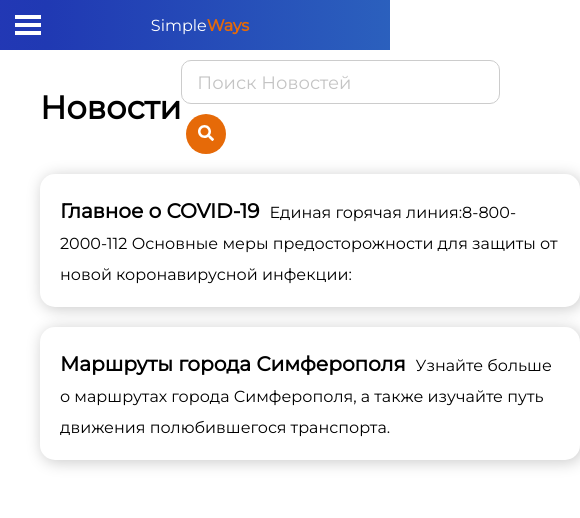
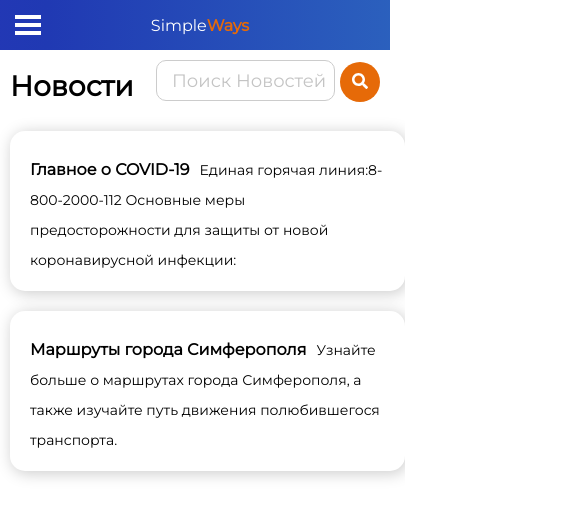
Before and after one commit to tw9ntyseven/SimpleWays, a React (Create React App) app: page /news in a window 390 px wide. Shown: the top 518 px of the page, 580 px wide, since content can reach past the window. Built offline with nearby package versions, Linux system fonts and the light colour scheme.

Commit message:
add optimization for mobile news

```diff
--- a/src/App.js
+++ b/src/App.js
@@ -41,7 +41,7 @@ function Home() {
                                             <Link to="/maps" className="cardTitle">Изучайте панорманый вид дорог</Link>
                                             </div>
                                         </div>
-                                        <a href="/maps" className="slide-route">перейти к карте &#10095;</a>
+                                        <Link to="/maps" className="slide-route">перейти к карте &#10095;</Link>
                                     </div>
                                 </div>
                         </TabPanel>
@@ -79,7 +79,7 @@ function Home() {
                                     <div className="slide-text">
                                         <span className="slide-title">Новости</span>
                                         <p className="slide-subtitle">Актуальные новости Крымcкой республики</p>
-                                        <Link to="#" className="slide-route">перейти к новостям &#10095;</Link>
+                                        <Link to="/news" className="slide-route">перейти к новостям &#10095;</Link>
                                     </div>
                                 </div>
                         </TabPanel>
--- a/src/components/footer/footer.js
+++ b/src/components/footer/footer.js
@@ -8,9 +8,9 @@ const Footer = () => {
                 <Link to="/" className="header-bar_logo footerLogo">Simple<span style={{color: "#E66A08", fontWeight: "bold"}}>Ways</span></Link>
         <div className="links">
         <div className="footerSocialNetworks">
-            <Link className="footerSocialNetworksItem"><i class="fab fa-vk"></i></Link>
-            <Link className="footerSocialNetworksItem"><i class="fab fa-instagram"></i></Link>
-            <Link className="footerSocialNetworksItem"><i class="fab fa-telegram"></i></Link>
+            <a href="https://vk.com/oonehacker" className="footerSocialNetworksItem"><i class="fab fa-vk"></i></a>
+            <a href="https://www.instagram.com/tw9ntyseven/" className="footerSocialNetworksItem"><i class="fab fa-instagram"></i></a>
+            <a className="footerSocialNetworksItem"><i class="fab fa-telegram"></i></a>
             </div>
             <div className="footerLinks">
                 <Link className="footerLinkItem" to="/ways">Блог</Link>
--- a/src/components/newsItem/newsItem.css
+++ b/src/components/newsItem/newsItem.css
@@ -26,3 +26,25 @@
     font-size: 16px;
     line-height: 1.5;
 }
+
+@media screen and (max-width: 1080px) {
+    .newsItem {
+        width: 355px;
+    }
+    .newsItemTitle {
+        font-size: 16px;
+    }
+    .newsItemSubtitle {
+        font-size: 14px;
+    }
+}
+@media screen and (max-width: 375px) {
+    .newsItem {
+        width: 320px;
+    }
+}
+@media screen and (max-width: 320px) {
+    .newsItem {
+        width: 265px;
+    }
+}
--- a/src/pages/maps/maps.js
+++ b/src/pages/maps/maps.js
@@ -13,7 +13,7 @@ const mapData = {
     ],
     zoom: 12
 };
-const antIcon = <LoadingOutlined style={{ fontSize: 64, color: "#2039b3", display: "flex", justifyContent: "center", alignItems: "center" }} spin />;
+const antIcon = <LoadingOutlined style={{ fontSize: 64, color: "#2039b3", display: "flex", justifyContent: "center", alignItems: "center", marginTop: "100px" }} spin />;
 
 class Maps extends Component {
     state = {
--- a/src/pages/news/news.css
+++ b/src/pages/news/news.css
@@ -1,4 +1,5 @@
 .wrapperNews {
+    width: 100%;
     margin-top: 50px;
 }
 .newsTitle {
@@ -29,3 +30,33 @@
 .contentNews {
     margin-left: 40px;
 }
+@media screen and (max-width: 1080px) {
+    .contentNews {
+        margin-left: 10px;
+    }
+    .newsTitle {
+        font-size: 28px;
+        margin: 0 10px 0 10px;
+    }
+    .newsInput {
+        width: 160px;
+        height: 37px;
+    }
+    .searchNews {
+        margin-right: 10px;
+    }
+}
+@media screen and (max-width: 375px) {
+    .newsTitle {
+        font-size: 26px;
+    }
+}
+@media screen and (max-width: 320px) {
+    .newsTitle {
+        font-size: 20px;
+    }
+    .newsInput {
+        width: 130px;
+        height: 30px;
+    }
+}
--- a/src/pages/sign/sign.js
+++ b/src/pages/sign/sign.js
@@ -54,7 +54,7 @@ class sign extends Component {
                                 <i className="fas fa-bus"></i>
                                 Маршруты
                             </Link>
-                            <Link to="#">
+                            <Link to="/news">
                                 <i className="far fa-newspaper"></i>
                                 Новости
                             </Link>
@@ -84,7 +84,7 @@ class sign extends Component {
                             <i className="fas fa-bus"></i>
                             Маршруты
                         </Link>
-                        <Link to="#">
+                        <Link to="/news">
                             <i className="far fa-newspaper"></i>
                             Новости
                         </Link>
```
